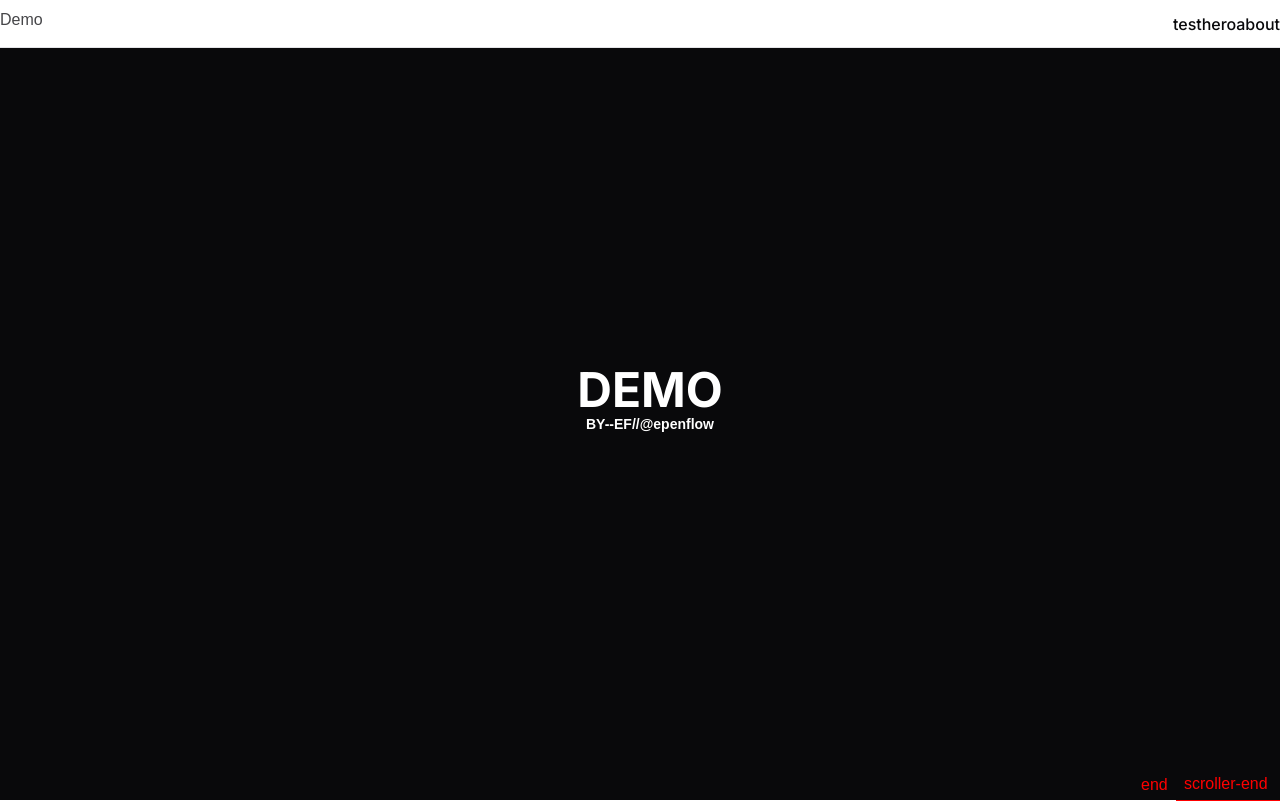
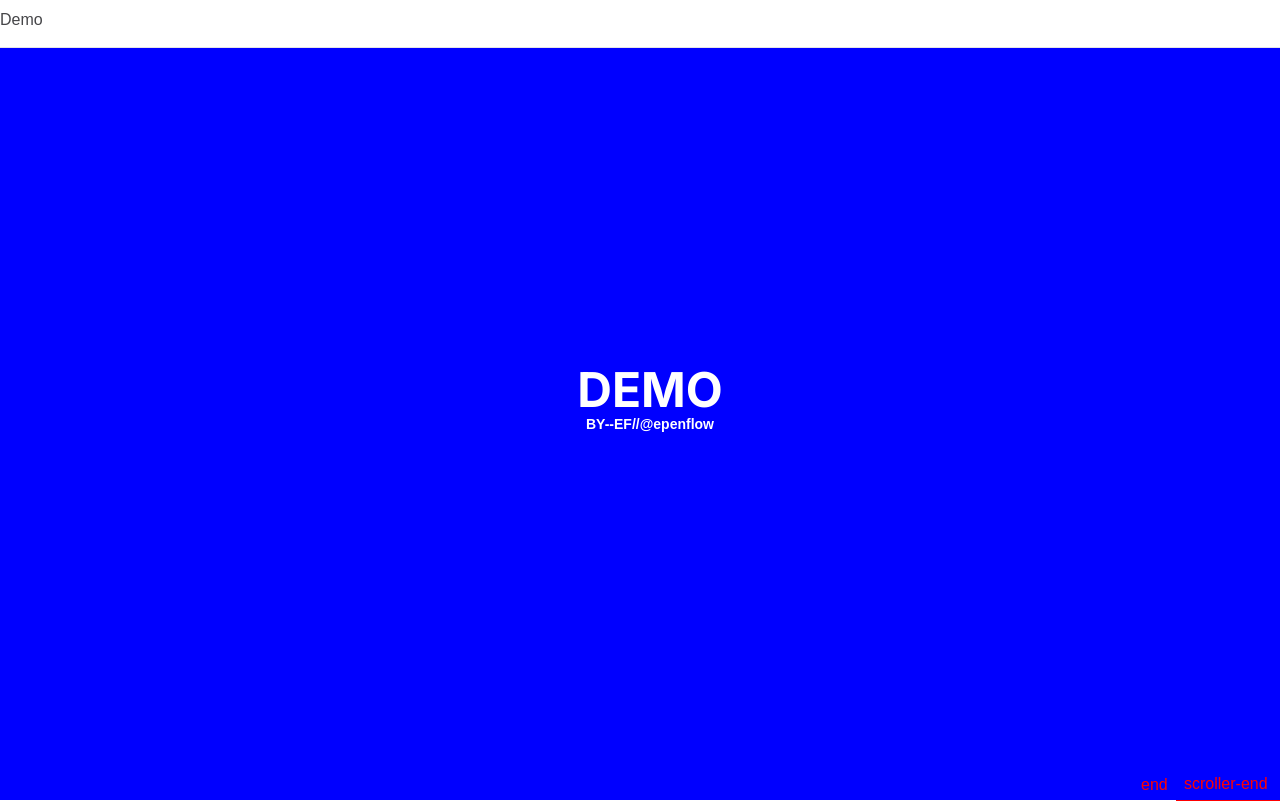
Before and after one commit to epenflow/demo, a Next.js app: page / in a window 1280 px wide. Built offline with nearby package versions, Linux system fonts and the light colour scheme; a web font is replaced by a local one.

Commit message:
refactor: remove unused components and simplify layout structure

```diff
--- a/src/app/layout.tsx
+++ b/src/app/layout.tsx
@@ -16,7 +16,7 @@ export default function RootLayout({
 	return (
 		<html lang="en">
 			<body
-				suppressHydrationWarning={process.env.NODE_ENV === 'production'}
+				suppressHydrationWarning
 				className={cn('antialiased', fonts.inter, fonts.victorMono)}>
 				<AppLayout>{children}</AppLayout>
 			</body>
--- a/src/app/page.tsx
+++ b/src/app/page.tsx
@@ -1,21 +1,9 @@
 'use client';
 
-import { useProcess } from '@/contexts/process';
 import dynamic from 'next/dynamic';
 
 const Default = dynamic(() => import('@/components/views/default'));
 
 export default function Home() {
-	const { process = {} } = useProcess();
-
-	if (process && typeof process === 'object' && Object.keys(process).length === 0) {
-		return <Default />;
-	}
-	return (
-		<>
-			{Object.entries(process).map(([key, { Component }]) => (
-				<Component key={key} />
-			))}
-		</>
-	);
+	return <Default />;
 }
--- /dev/null
+++ b/src/app/scroll-trigger/page.tsx
@@ -0,0 +1,7 @@
+export default function Page() {
+	return (
+		<main className="h-[1000svh]">
+			<h1>Page</h1>
+		</main>
+	);
+}
--- a/src/components/layout/app/index.tsx
+++ b/src/components/layout/app/index.tsx
@@ -1,4 +1,3 @@
-import { ProcessProvider } from '@/contexts/process';
 import dynamic from 'next/dynamic';
 import React from 'react';
 
@@ -6,10 +5,8 @@ const AppLayout: React.FC<React.PropsWithChildren> = ({ children }) => {
 	const { Navbar, Lenis } = resources;
 	return (
 		<Lenis root>
-			<ProcessProvider>
-				<Navbar />
-				{children}
-			</ProcessProvider>
+			<Navbar />
+			{children}
 		</Lenis>
 	);
 };
--- a/src/components/layout/navbar/index.tsx
+++ b/src/components/layout/navbar/index.tsx
@@ -1,6 +1,5 @@
 'use client';
 import SplitText from '@/components/base/split-text';
-import { directory, useProcess } from '@/contexts/process';
 import { useGSAP } from '@gsap/react';
 import { gsap, ScrollTrigger } from 'gsap/all';
 import React from 'react';
@@ -12,7 +11,6 @@ interface Props {
 	scope: React.RefObject<HTMLElement | null>;
 }
 const Navbar: React.FC<Props> = ({ scope }) => {
-	const { setProcess } = useProcess();
 	return (
 		<header
 			ref={scope}
@@ -22,15 +20,6 @@ const Navbar: React.FC<Props> = ({ scope }) => {
 					data-magnet-hover
 					className="navbar-heading">
 					<SplitText>Demo</SplitText>
-				</section>
-				<section>
-					{Object.entries(directory).map(([key, { title }]) => (
-						<button
-							key={key}
-							onClick={(event) => setProcess({ key, event })}>
-							{title}
-						</button>
-					))}
 				</section>
 			</nav>
 		</header>
@@ -43,6 +32,7 @@ function hoc<T extends object>(Component: React.ComponentType<T & Props>) {
 
 		useGSAP(
 			() => {
+				console.log('gsap render');
 				const headings: HTMLElement[] = gsap.utils.toArray('[data-splitter]');
 
 				const tween = gsap
@@ -67,6 +57,7 @@ function hoc<T extends object>(Component: React.ComponentType<T & Props>) {
 					end: 'max',
 					markers: process.env.NODE_ENV == 'development',
 					onUpdate: (self) => {
+						console.log(self);
 						if (self.direction === 1) {
 							tween.play();
 						} else {
--- a/src/components/views/about/index.tsx
+++ /dev/null
@@ -1,8 +0,0 @@
-const About = () => {
-	return (
-		<main>
-			<h1>Hello About</h1>
-		</main>
-	);
-};
-export default About;
--- a/src/components/views/default/base.css
+++ b/src/components/views/default/base.css
@@ -5,7 +5,7 @@
 }
 @layer components {
   .default-view {
-		@apply bg-foreground text-primary-foreground;
+    @apply text-primary-foreground;
     position: fixed;
     top: 0px;
     left: 0px;
@@ -15,6 +15,7 @@
     align-items: center;
     justify-self: center;
     flex-wrap: wrap;
+    background-color: blue;
   }
 
   .view--box {
--- a/src/components/views/default/index.tsx
+++ b/src/components/views/default/index.tsx
@@ -1,6 +1,6 @@
 'use client';
 import { useGSAP } from '@gsap/react';
-import { gsap } from 'gsap/all';
+import gsap from 'gsap/all';
 import React from 'react';
 import './base.css';
 
@@ -33,7 +33,7 @@ function hoc<T extends object>(Component: React.ComponentType<T & Props>) {
 						.getPropertyValue('--box-size')
 						.match(/\d+/)?.[0],
 				);
-				console.log(squareSize);
+
 				if (scope.current) {
 					function setupSquare(size: number) {
 						const numOfColumn = Math.ceil(window.innerWidth / size);
@@ -64,6 +64,7 @@ function hoc<T extends object>(Component: React.ComponentType<T & Props>) {
 					scope.current.style.width = containerWidth;
 					scope.current.style.height = containerHeight;
 					createSquare(numOfSquare);
+
 					window.addEventListener('resize', () => {
 						createSquare(squareSize);
 					});
--- a/src/components/views/hero/index.tsx
+++ /dev/null
@@ -1,5 +0,0 @@
-const Hero = () => {
-	return <main>sds</main>;
-};
-
-export default Hero;
--- a/src/components/views/test/index.tsx
+++ /dev/null
@@ -1,37 +0,0 @@
-/* eslint-disable import/no-anonymous-default-export */
-'use client';
-import { ScrollTrigger, gsap } from 'gsap/all';
-import { useLenis } from 'lenis/react';
-import React from 'react';
-gsap.registerPlugin(ScrollTrigger);
-
-/* eslint-disable react/display-name */
-export default function () {
-	const lenis = useLenis();
-
-	function scrollToTop(event: React.MouseEvent) {
-		event.stopPropagation();
-		lenis?.scrollTo(0, {
-			duration: 0.5,
-		});
-	}
-	function scrollToBottom(event: React.MouseEvent) {
-		event.stopPropagation();
-		lenis?.scrollTo(lenis.dimensions.scrollHeight, {
-			duration: 0.5,
-		});
-		console.log(lenis);
-	}
-
-	return (
-		<div className="h-[2000svh] relative">
-			<p>Test</p>
-			<button onClick={scrollToBottom}>Bottom</button>
-			<button
-				className="absolute bottom-0"
-				onClick={scrollToTop}>
-				scroll
-			</button>
-		</div>
-	);
-}
--- a/src/contexts/process/index.tsx
+++ /dev/null
@@ -1,49 +0,0 @@
-'use client';
-
-import dynamic from 'next/dynamic';
-import React from 'react';
-import ContextFactory from '../factory';
-
-type Process = Record<
-	string,
-	{
-		title: string;
-		Component: React.ComponentType<object>;
-	}
->;
-export const directory: Process = {
-	Test: {
-		title: 'test',
-		Component: dynamic(() => import('@/components/views/test')),
-	},
-	Hero: {
-		title: 'hero',
-		Component: dynamic(() => import('@/components/views/hero')),
-	},
-	About: {
-		title: 'about',
-		Component: dynamic(() => import('@/components/views/about')),
-	},
-};
-function useProcessContext() {
-	const [process, $setProcess] = React.useState<Process>(Object.create(null) as Process);
-
-	const setProcess = React.useCallback(
-		({ event, key }: { event?: React.MouseEvent; key: string }) => {
-			if (event) {
-				event.preventDefault();
-				event.stopPropagation();
-			}
-			$setProcess(() => ({ [key]: directory[key] }));
-			console.log(process);
-		},
-		[process],
-	);
-	return {
-		process,
-		setProcess,
-	};
-}
-
-const { Provider, useContext } = ContextFactory(useProcessContext);
-export { Provider as ProcessProvider, useContext as useProcess };
```
Lines whose indentation alone changed are shown as unchanged.
